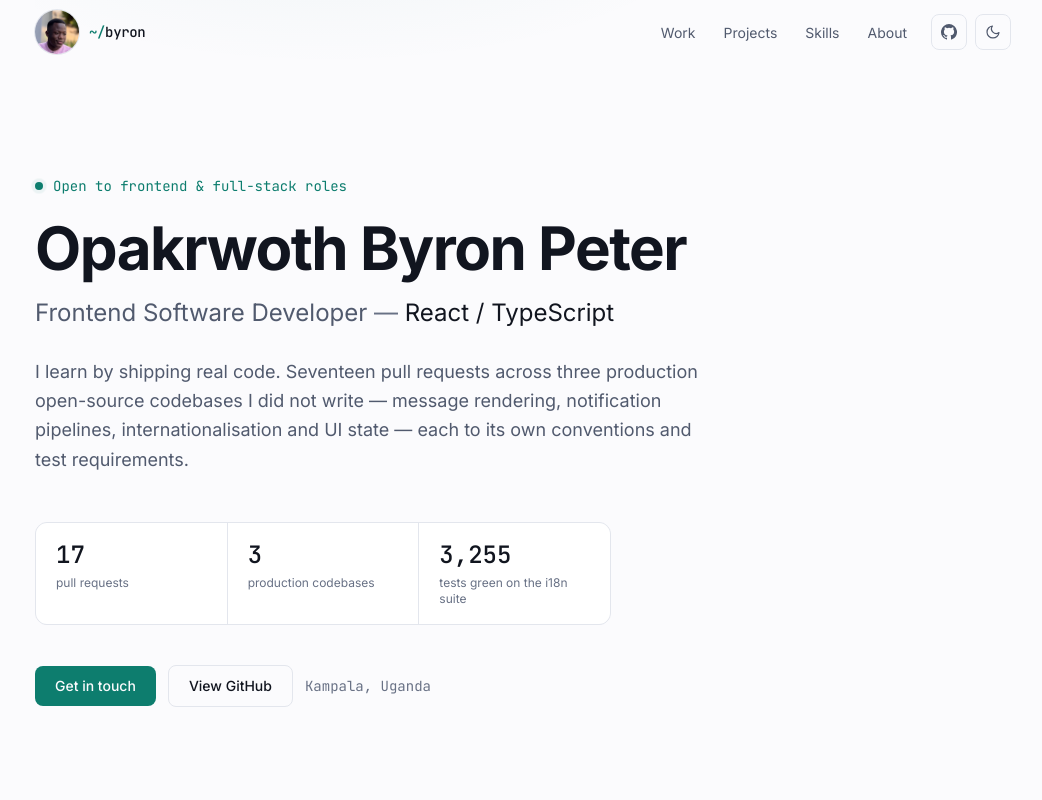
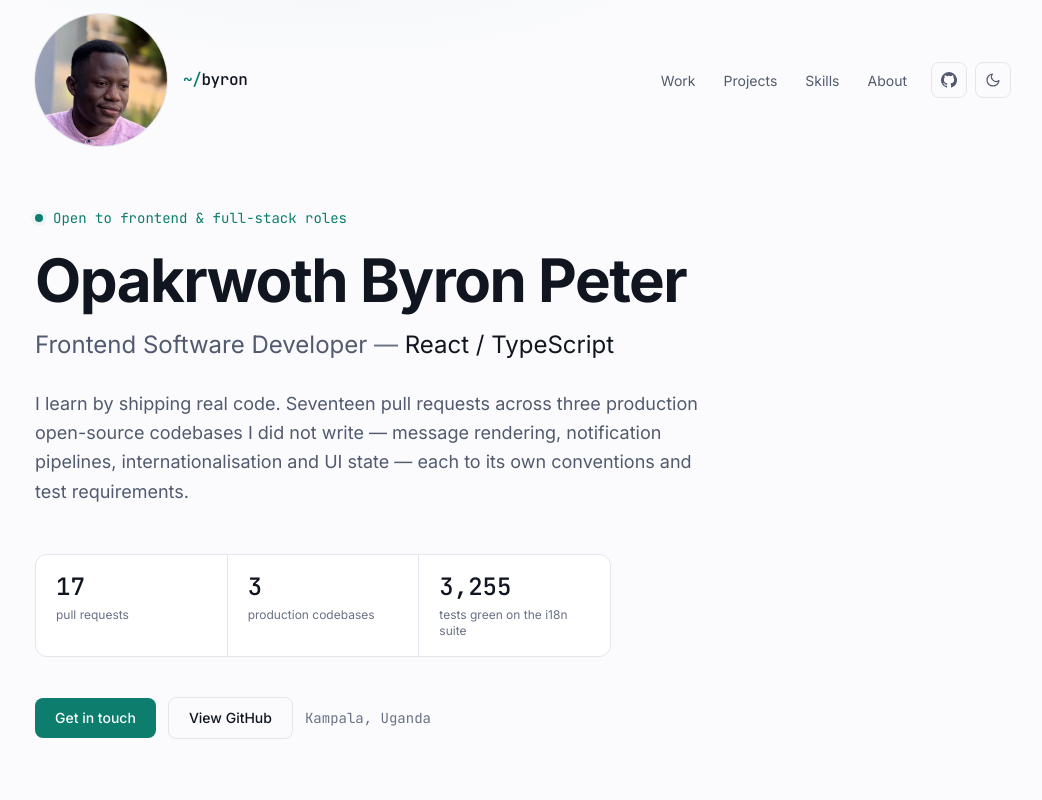
Before and after one commit to opaksbyron/opaksbyron.github.io, a React (Vite) app: page / in a window 1280 px wide. Shown: the top 800 px of the page, without its empty margins (117-1159 px from the left). Built offline with nearby package versions, Linux system fonts and the light colour scheme.

Commit message:
feat(nav): large portrait that condenses on scroll
Header opens at 132px with the photo prominent, then shrinks to the
slim 44px bar past 80px of scroll so it never covers the content.
Avatar re-exported at 384px to stay sharp at the larger size.

```diff
--- a/src/components/Hero.tsx
+++ b/src/components/Hero.tsx
@@ -2,7 +2,7 @@ import { profile, stats } from "../data/content"
 
 export function Hero() {
   return (
-    <section id="top" aria-label="Introduction" className="relative pt-32 pb-16 sm:pt-44 sm:pb-24">
+    <section id="top" aria-label="Introduction" className="relative pt-40 pb-16 sm:pt-52 sm:pb-24">
       {/* Decorative wash behind the heading; never announced. */}
       <div
         aria-hidden="true"
--- a/src/components/Nav.tsx
+++ b/src/components/Nav.tsx
@@ -6,7 +6,9 @@ export function Nav() {
   const [scrolled, setScrolled] = useState(false)
 
   useEffect(() => {
-    const onScroll = () => setScrolled(window.scrollY > 16)
+    // Condense once the hero's opening line has cleared, so the change reads as
+    // deliberate rather than twitching on the first pixel of scroll.
+    const onScroll = () => setScrolled(window.scrollY > 80)
     onScroll()
     window.addEventListener("scroll", onScroll, { passive: true })
     return () => window.removeEventListener("scroll", onScroll)
@@ -18,17 +20,29 @@ export function Nav() {
         scrolled ? "border-b border-line bg-bg/80 backdrop-blur-md" : "border-b border-transparent"
       }`}
     >
-      <nav aria-label="Primary" className="mx-auto flex h-16 max-w-5xl items-center gap-6 px-6">
-        <a href="#top" className="flex items-center gap-2.5 font-mono text-sm font-medium tracking-tight">
+      <nav
+        aria-label="Primary"
+        className={`mx-auto flex max-w-5xl items-center gap-6 px-6 transition-[height] duration-300 ease-out ${
+          scrolled ? "h-16" : "h-32 sm:h-40"
+        }`}
+      >
+        <a
+          href="#top"
+          className={`flex items-center font-mono font-medium tracking-tight transition-[gap] duration-300 ${
+            scrolled ? "gap-2.5 text-sm" : "gap-4 text-sm sm:text-base"
+          }`}
+        >
           {/* Decorative: the link already carries the name as text, so a screen
               reader would otherwise announce it twice. */}
           <img
             src="./avatar.jpg"
             alt=""
-            width={44}
-            height={44}
+            width={132}
+            height={132}
             decoding="async"
-            className="size-11 rounded-full object-cover ring-1 ring-line"
+            className={`rounded-full object-cover ring-1 ring-line transition-[width,height] duration-300 ease-out ${
+              scrolled ? "size-11" : "size-24 sm:size-33"
+            }`}
           />
           <span>
             <span className="text-accent">~/</span>
```
Also changed, not shown: public/avatar.jpg.
